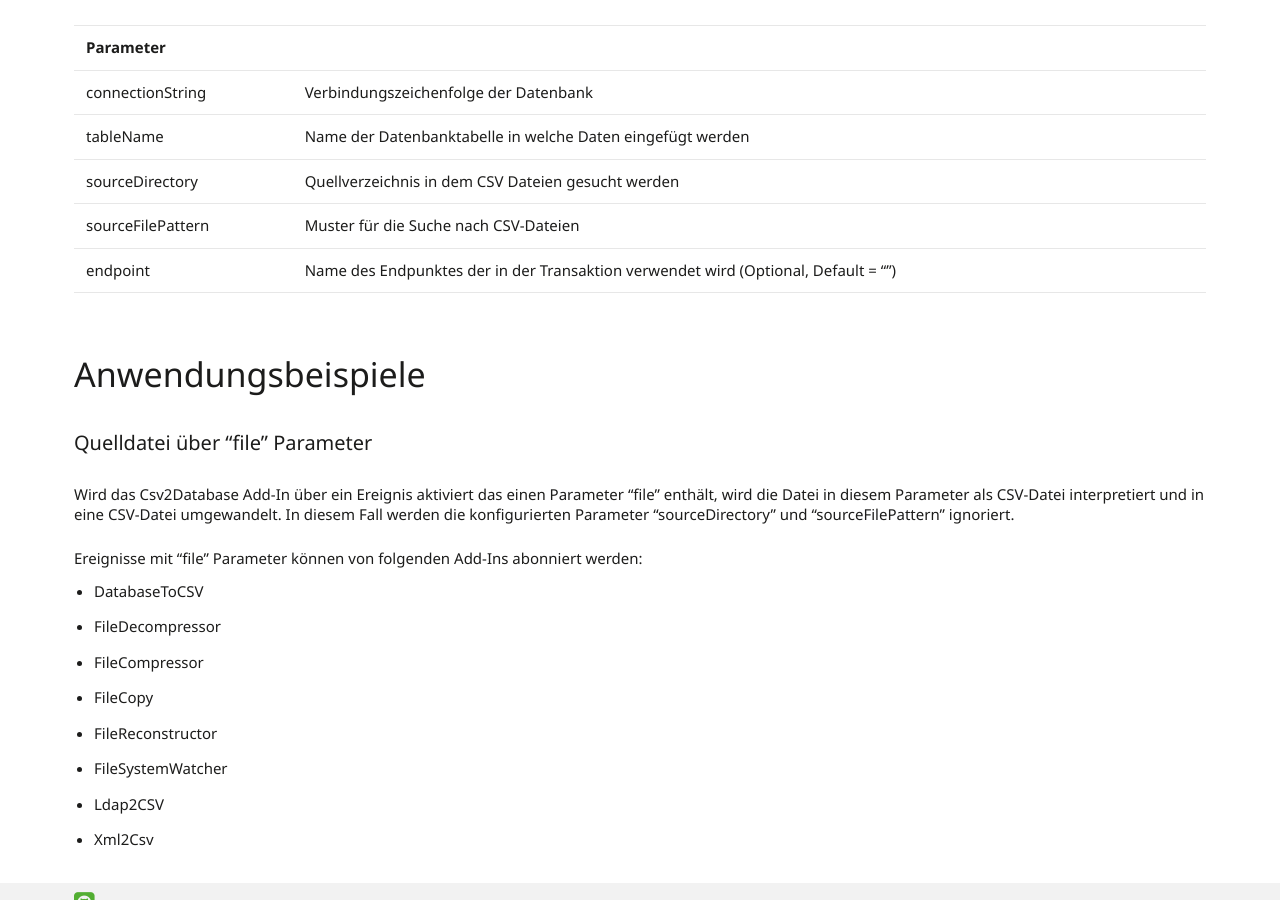
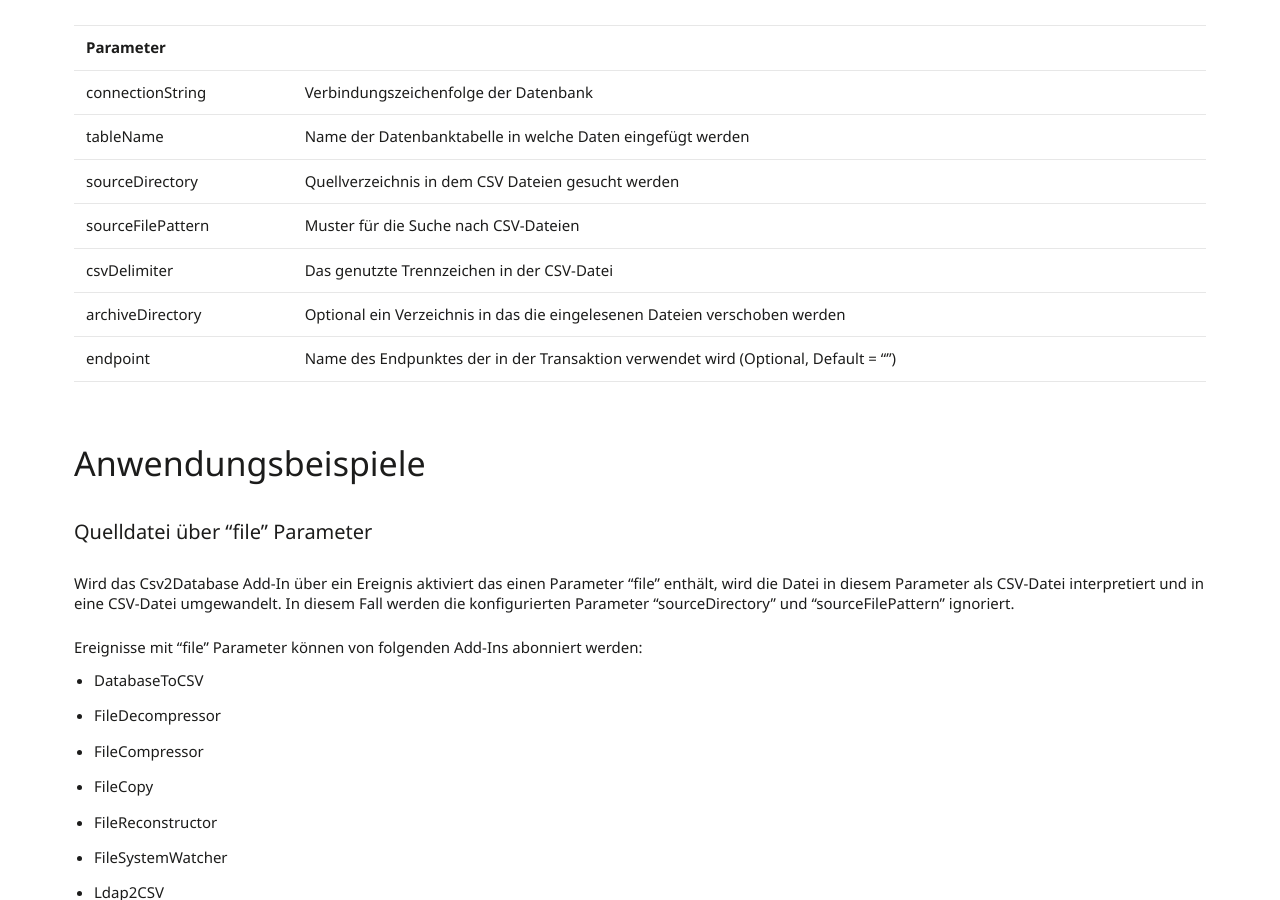
Before and after one commit to primesoft-group/oneconnexx-docs, a Jekyll site: the page built from _pages/addins/de/csv2database.md, in a window 1280 px wide and 900 px high, scrolled down 701 px. Built offline with Jekyll 4.4.1, drawn with Linux system fonts in a browser that asks for light colours; nearby versions of some CDN libraries; some web fonts are replaced.

Commit message:
Update csv2database.md

```diff
--- a/_pages/addins/de/csv2database.md
+++ b/_pages/addins/de/csv2database.md
@@ -21,6 +21,8 @@ Die erste Zeile der CSV-Datei muss die Spaltennamen enthalten. Es werden nur die
 | tableName | Name der Datenbanktabelle in welche Daten eingefügt werden |
 | sourceDirectory | Quellverzeichnis in dem CSV Dateien gesucht werden |
 | sourceFilePattern | Muster für die Suche nach CSV-Dateien |
+| csvDelimiter | Das genutzte Trennzeichen in der CSV-Datei |
+| archiveDirectory | Optional ein Verzeichnis in das die eingelesenen Dateien verschoben werden |
 | endpoint | Name des Endpunktes der in der Transaktion verwendet wird (Optional, Default = "") |
 
 
```
